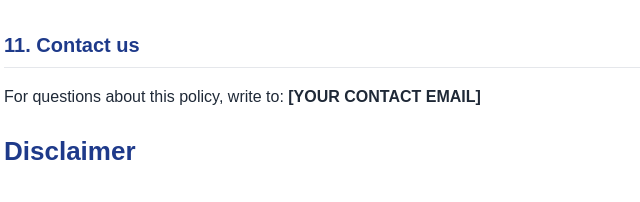
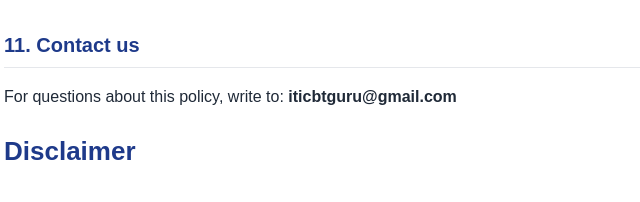
Before and after one commit to pravin0284/iti-cbt-privacy, a plain HTML site: page index.html in a window 1280 px wide. Shown: the part 2619-2821 px from the top of the page, 226-866 px from the left. Drawn offline with Linux system fonts and the light colour scheme.

Commit message:
Update index.html

```diff
--- a/index.html
+++ b/index.html
@@ -89,7 +89,7 @@
 <p>We may update this policy. The "Last updated" date at the top will change. Continued use of the App after an update means you accept the updated policy.</p>
 
 <h2>11. Contact us</h2>
-<p>For questions about this policy, write to: <strong>[YOUR CONTACT EMAIL]</strong></p>
+<p>For questions about this policy, write to: <strong>iticbtguru@gmail.com</strong></p>
 </section>
 
 <!-- ============================ DISCLAIMER ============================ -->
```
